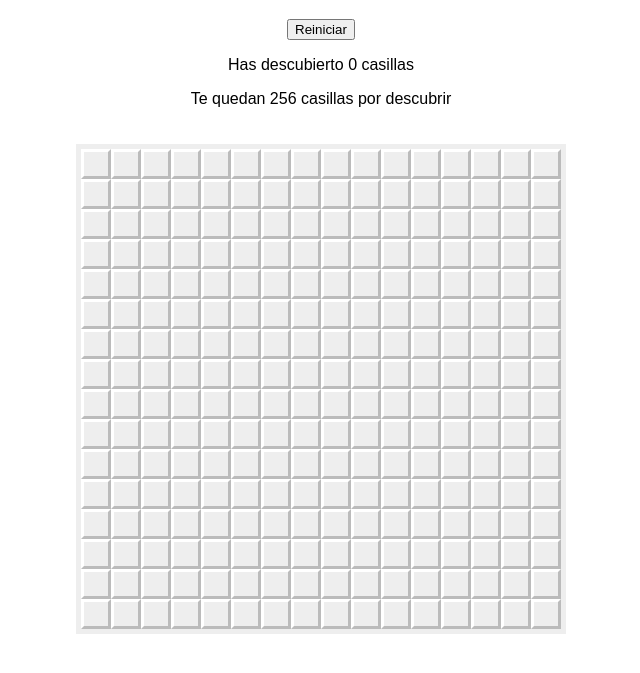
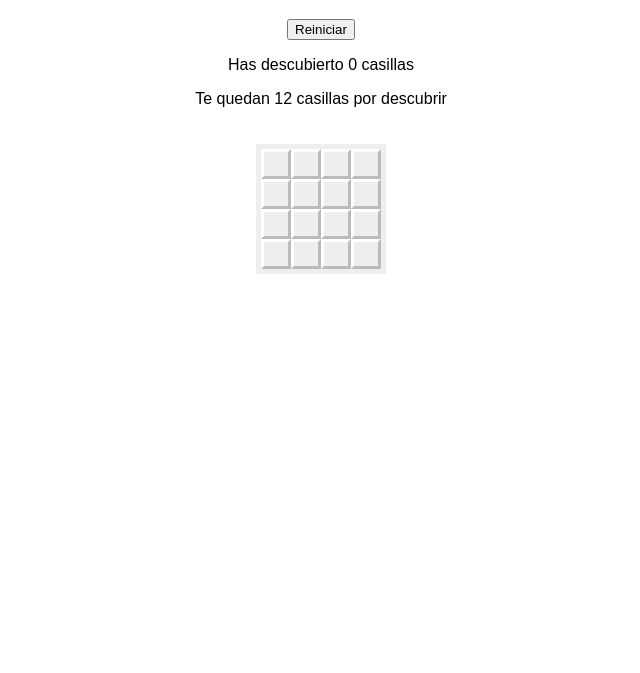
Before and after one commit to antsrc/minesweeper, a plain HTML site: page index.html in a window 1280 px wide. Shown: the part 61-734 px from the top of the page, without its empty margins (319-959 px from the left). Drawn offline with Linux system fonts and the light colour scheme.

Commit message:
Add files via upload

```diff
--- a/script.js
+++ b/script.js
@@ -1,6 +1,10 @@
-const filas = 16;
+/* const filas = 16;
 const columnas = 16;
-const minas = 40;
+const minas = 40; */
+
+const filas = 4;
+const columnas = 4;
+const minas = 4;
 
 const espacioTablero = document.getElementById("espacioTablero");
 
@@ -133,7 +137,7 @@ function reproduceMensaje() {
   texto1.innerText = "Has descubierto " + numDescubiertas + " casillas";
   texto2.innerText =
     "Te quedan " +
-    (filas * columnas - numDescubiertas) +
+    (filas * columnas - numDescubiertas - minas) +
     " casillas por descubrir";
   mensaje.appendChild(texto1);
   mensaje.appendChild(texto2);
```
Also changed, not shown: index.html (line endings or trailing spaces).
